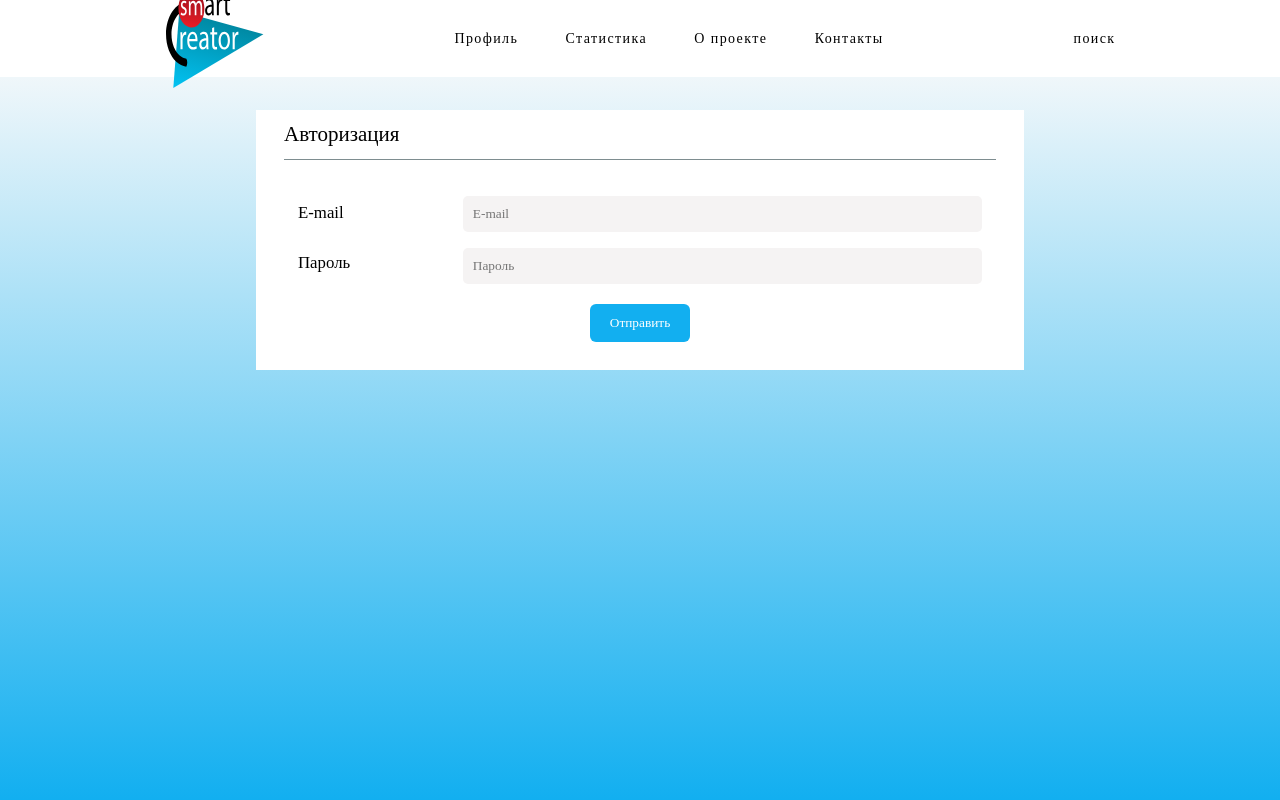
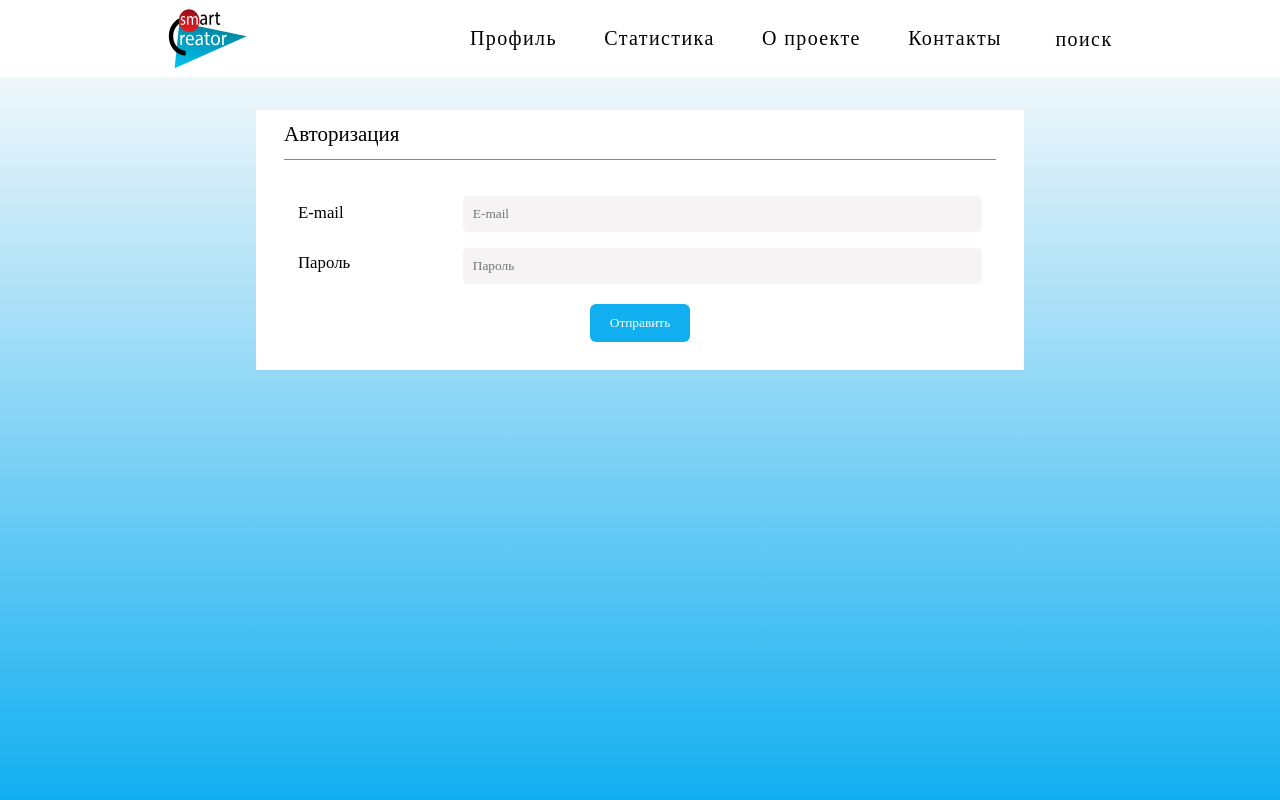
Before and after one commit to newpagexyz/BeCoder, a PHP site: page /auth/auth.html in a window 1280 px wide. Run offline with PHP 8.4, Linux system fonts and the light colour scheme; some libraries are stand-ins or nearby versions.

Commit message:
Update nav.css

```diff
--- a/style/nav.css
+++ b/style/nav.css
@@ -78,9 +78,14 @@ body {
   flex-direction: column; }
 
 .container {
-  max-width: 971px;
   margin: 0 auto;
-  padding: 1px 10px; }
+  padding: 1px 10px;
+  display: -webkit-box;
+  display: -ms-flexbox;
+  display: flex;
+  -webkit-box-pack: center;
+  -ms-flex-pack: center;
+  justify-content: center; }
   @media (max-width: 768.98px) {
     .container {
       max-width: none;
@@ -94,14 +99,19 @@ body {
   left: 0;
   width: 100%; }
   .nav .nav__row {
+    -ms-flex-item-align: center;
+    align-self: center;
     display: -webkit-box;
     display: -ms-flexbox;
     display: flex;
     -webkit-box-align: center;
     -ms-flex-align: center;
     align-items: center;
+    -ms-flex-pack: distribute;
+    justify-content: space-around;
     height: 75px;
-    position: relative; }
+    position: relative;
+    width: 75%; }
     @media (max-width: 768.98px) {
       .nav .nav__row {
         height: 50px;
@@ -111,8 +121,8 @@ body {
   .nav .nav__logo {
     z-index: 2; }
     .nav .nav__logo img {
-      width: 100px;
-      height: 100px; }
+      width: 80px;
+      height: 60px; }
     @media (max-width: 768.98px) {
       .nav .nav__logo {
         position: absolute;
@@ -121,6 +131,8 @@ body {
         -webkit-transform: translate(-50%, -50%);
         -ms-transform: translate(-50%, -50%);
         transform: translate(-50%, -50%); } }
+    .nav .nav__logo .nulllic {
+      width: 100px; }
     .nav .nav__logo .logo__list {
       display: -webkit-box;
       display: -ms-flexbox;
@@ -206,9 +218,9 @@ body {
       display: -webkit-box;
       display: -ms-flexbox;
       display: flex;
-      -webkit-box-pack: center;
-      -ms-flex-pack: center;
-      justify-content: center; }
+      -webkit-box-pack: end;
+      -ms-flex-pack: end;
+      justify-content: flex-end; }
       .nav .menu__list li {
         margin: 0 3.15789%; }
       @media (max-width: 768.98px) {
@@ -227,7 +239,7 @@ body {
               margin-top: 30px; } }
     .nav .menu__link, .nav .act-nav__region {
       color: #000;
-      font-size: 14px;
+      font-size: 20px;
       font-weight: 400;
       line-height: 21px;
       /* Text style for "Главная" */
```
